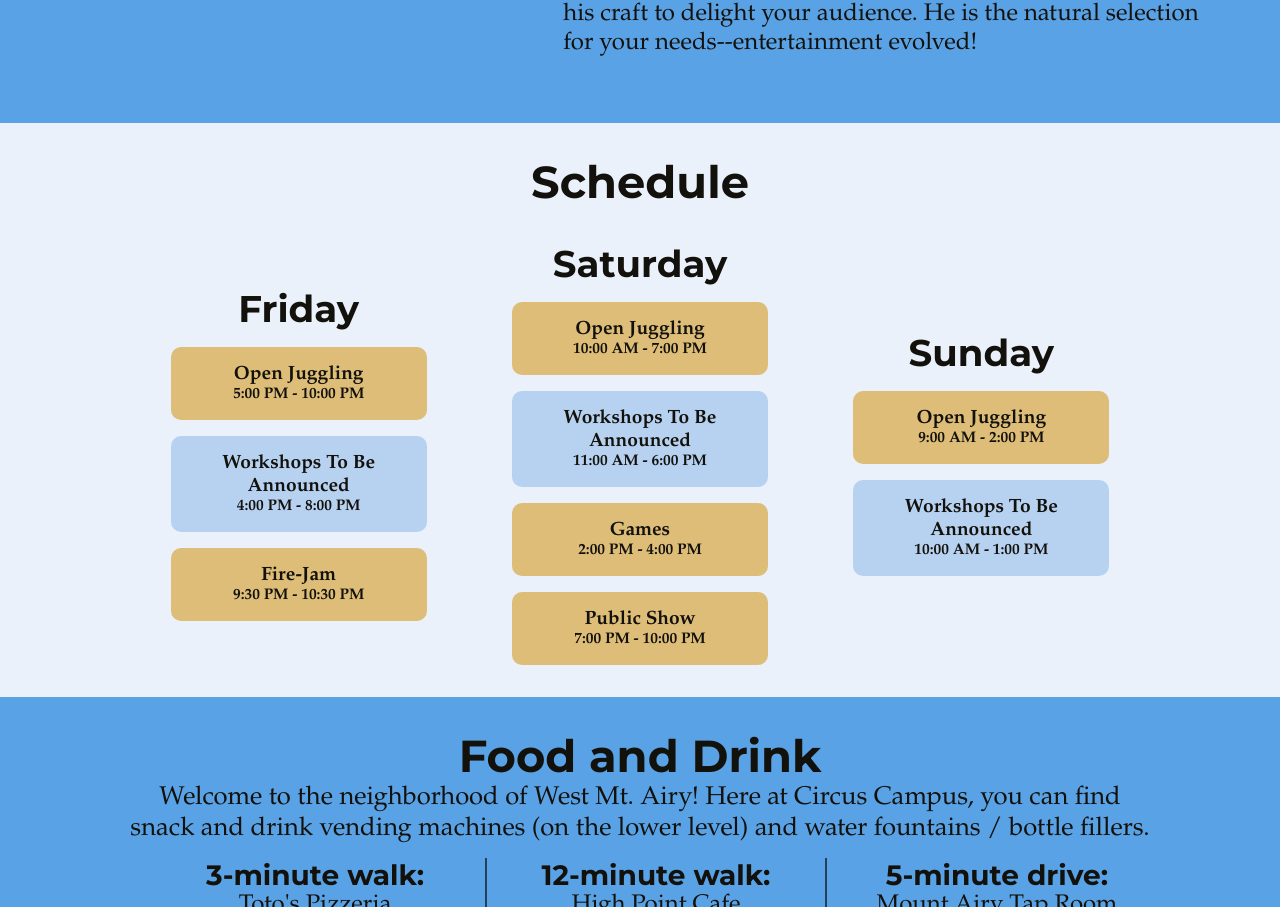
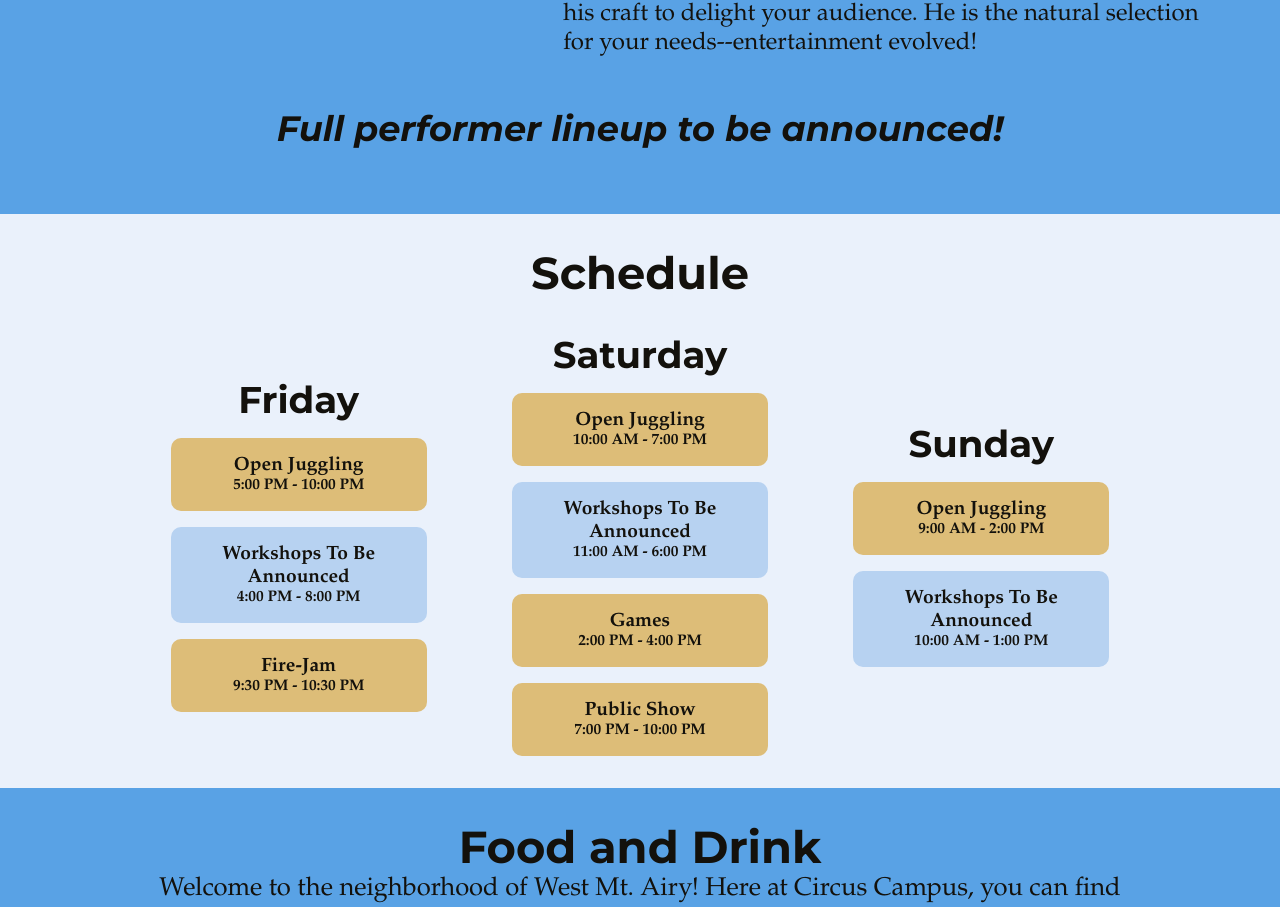
Before and after one commit to MeeeeRP/PAJA, a website: page festival.html in a window 1280 px wide. Shown: the part 3693-4600 px from the top of the page. Drawn offline with Linux system fonts and the light colour scheme.

Commit message:
Performer announcement

```diff
--- a/festival.html
+++ b/festival.html
@@ -92,7 +92,6 @@
     </div>
     <div id="show" class="block">
       <h2>Performer Lineup</h2>
-      <!-- <h3 style="font-weight: normal;">Performer Lineup will be announced soon!</h3> -->
       <div id="performers">
         <div id="featured" class="performer">
           <h2 >Featured Performer: Kellin Quinn</h2>
@@ -125,6 +124,8 @@
           </div>
 
         </div>
+          <h2 style="font-size:2.2rem; font-style: italic;" >Full performer lineup to be announced!</h3>
+
         <!-- <div class="performer">
           <img src="assets/images/festival/performers/zak-1.jpeg" alt="Performer 1" />
           <h2>Zak McAllister</h2> -->
```
